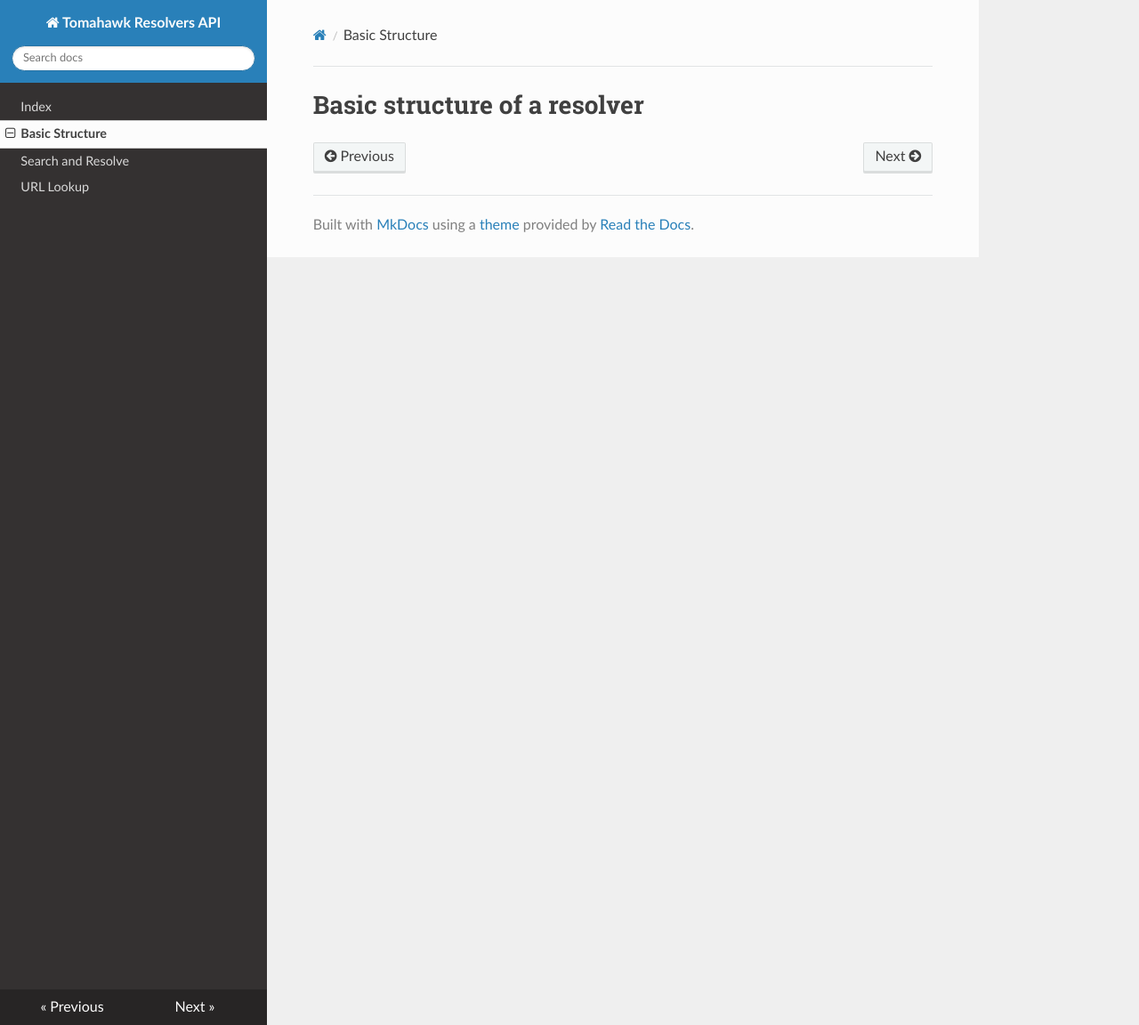
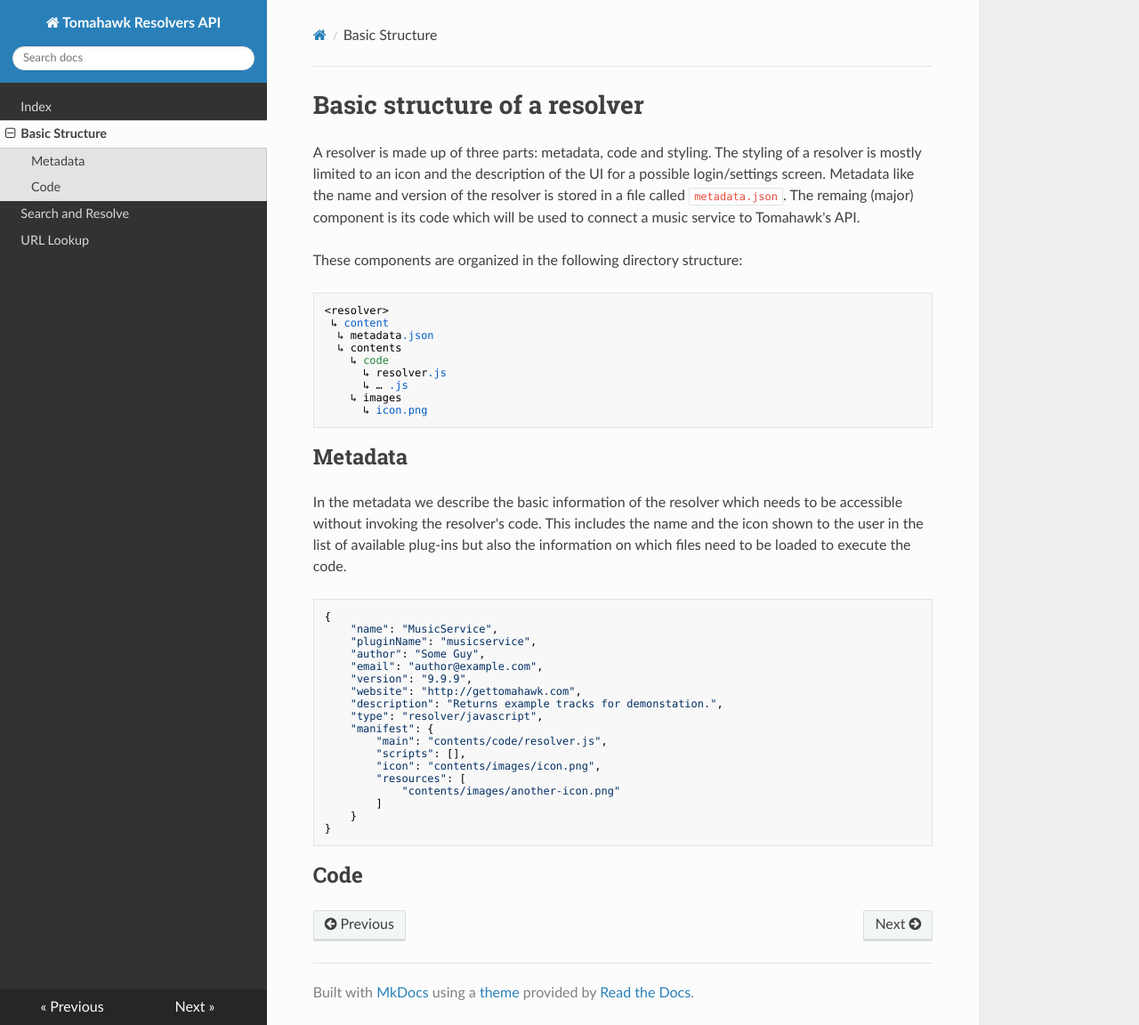
Before and after one commit to tomahawk-player/tomahawk-resolvers, an MkDocs documentation site: the page built from docs/docs/basic.md, in a window 1280 px wide and 1152 px high. Shown: the whole window at 89% size. Built offline with MkDocs 1.6.1, drawn with Linux system fonts in a browser that asks for light colours; nearby versions of some CDN libraries; old or Windows-style settings are respelled for this version of MkDocs.

Commit message:
A bit more work on the documentation
The currently edited page is not yet finished, so look at it from a WIP
perspective.

````diff
--- a/docs/docs/basic.md
+++ b/docs/docs/basic.md
@@ -1 +1,48 @@
 # Basic structure of a resolver
+
+A resolver is made up of three parts: metadata, code and styling.
+The styling of a resolver is mostly limited to an icon and the description of the UI for a possible login/settings screen.
+Metadata like the name and version of the resolver is stored in a file called `metadata.json`.
+The remaing (major) component is its code which will be used to connect a music service to Tomahawk's API.
+
+These components are organized in the following directory structure:
+
+```
+<resolver>
+ ↳ content
+  ↳ metadata.json
+  ↳ contents
+    ↳ code
+      ↳ resolver.js
+      ↳ … .js
+    ↳ images
+      ↳ icon.png
+```
+
+## Metadata
+
+In the metadata we describe the basic information of the resolver which needs to be accessible without invoking the resolver's code.
+This includes the name and the icon shown to the user in the list of available plug-ins but also the information on which files need to be loaded to execute the code.
+
+```javascript
+{
+	"name": "MusicService",
+	"pluginName": "musicservice",
+	"author": "Some Guy",
+	"email": "author@example.com",
+	"version": "9.9.9",
+	"website": "http://gettomahawk.com",
+	"description": "Returns example tracks for demonstation.",
+	"type": "resolver/javascript",
+	"manifest": {
+		"main": "contents/code/resolver.js",
+		"scripts": [],
+		"icon": "contents/images/icon.png",
+		"resources": [
+			"contents/images/another-icon.png"
+		]
+	}
+}
+```
+
+## Code
````
